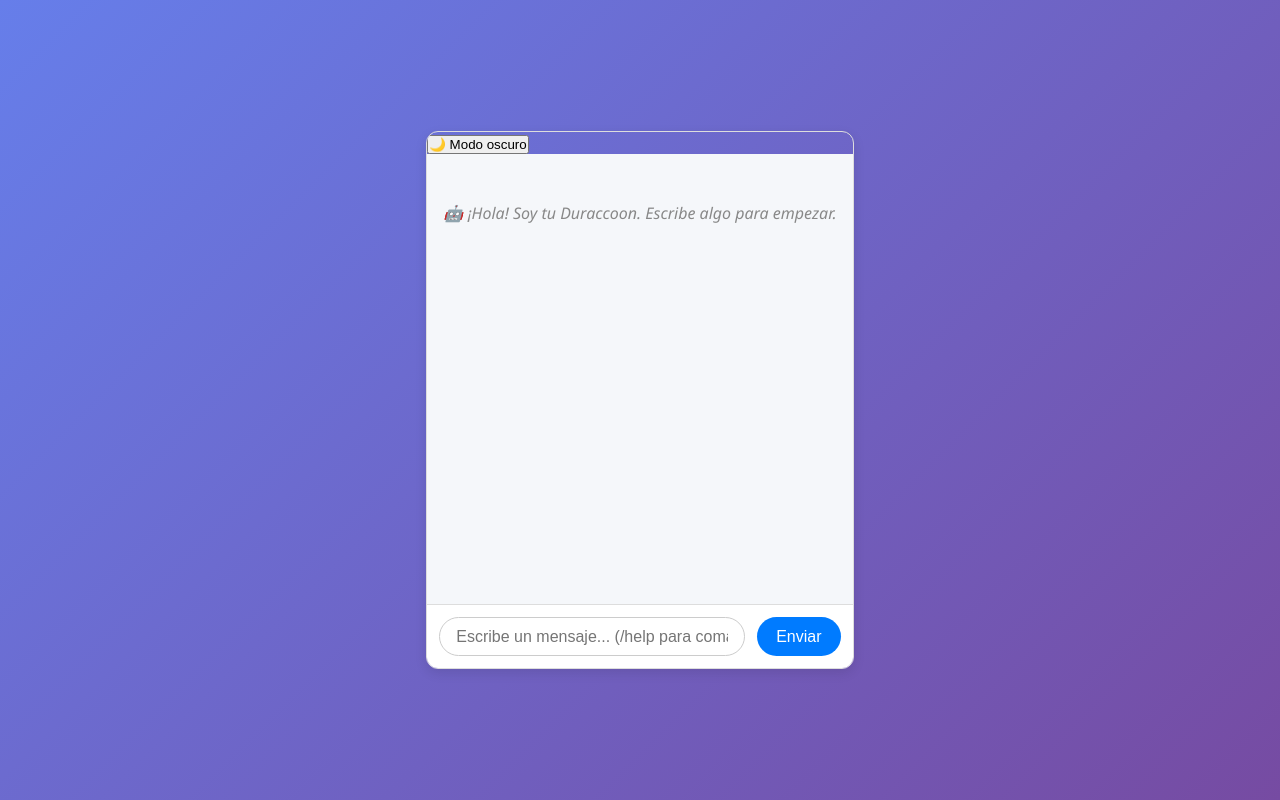
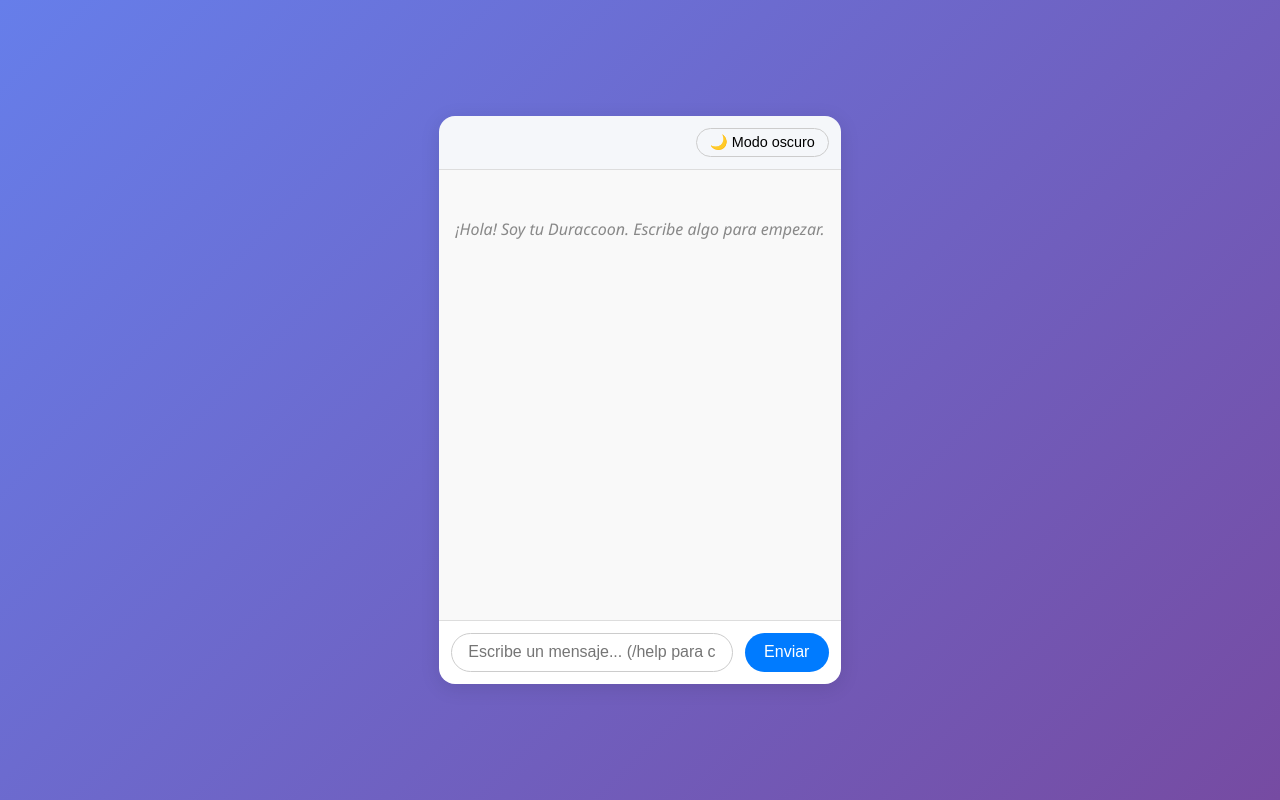
Before and after one commit to raccoon8right/Duraccoon, a React (Vite) app in the folder chat-bot/: page / in a window 1280 px wide. Built offline with nearby package versions, Linux system fonts and the light colour scheme.

Commit message:
fix(styles): integra modo oscuro y botón de tema correctamente

```diff
--- a/chat-bot/src/App.css
+++ b/chat-bot/src/App.css
@@ -1,18 +1,41 @@
+/* ===== ESTILOS BASE (modo claro) ===== */
 .chat-container {
   max-width: 600px;
   margin: 2rem auto;
-  border: 1px solid #ddd;
-  border-radius: 12px;
+  border-radius: 16px;
   overflow: hidden;
   font-family: 'Segoe UI', Tahoma, Geneva, Verdana, sans-serif;
-  box-shadow: 0 4px 12px rgba(0, 0, 0, 0.1);
+  box-shadow: 0 4px 20px rgba(0, 0, 0, 0.1);
+  transition: all 0.3s ease;
+}
+
+.chat-header {
+  display: flex;
+  justify-content: flex-end;
+  padding: 0.75rem;
+  background-color: #f5f7fa;
+  border-bottom: 1px solid #ddd;
+}
+
+.dark-mode-btn {
+  background: none;
+  border: 1px solid #ccc;
+  border-radius: 20px;
+  padding: 0.3rem 0.8rem;
+  cursor: pointer;
+  font-size: 0.9rem;
+  transition: 0.2s;
+}
+
+.dark-mode-btn:hover {
+  background-color: #e0e0e0;
 }
 
 .mensajes {
   height: 450px;
   overflow-y: auto;
   padding: 1rem;
-  background-color: #f5f7fa;
+  background-color: #f9f9f9;
   display: flex;
   flex-direction: column;
   gap: 0.75rem;
@@ -45,6 +68,35 @@
   background-color: #e9ecef;
   color: #1e2a3e;
   border-bottom-left-radius: 4px;
+}
+
+.escribiendo span {
+  animation: parpadeo 1.4s infinite;
+  opacity: 0;
+  display: inline-block;
+  margin-right: 2px;
+}
+
+.escribiendo span:nth-child(2) {
+  animation-delay: 0.2s;
+}
+
+.escribiendo span:nth-child(3) {
+  animation-delay: 0.4s;
+}
+
+@keyframes parpadeo {
+  0% {
+    opacity: 0;
+  }
+
+  50% {
+    opacity: 1;
+  }
+
+  100% {
+    opacity: 0;
+  }
 }
 
 .input-area {
@@ -83,31 +135,58 @@
   background-color: #0056b3;
 }
 
-.escribiendo span {
-  animation: parpadeo 1.4s infinite;
-  opacity: 0;
-  display: inline-block;
-  margin-right: 2px;
+/* ===== MODO OSCURO (sobrescribe lo anterior) ===== */
+.chat-container.dark {
+  background-color: #1e1e2f;
+  color: #eee;
 }
 
-.escribiendo span:nth-child(2) {
-  animation-delay: 0.2s;
+.chat-container.dark .chat-header {
+  background-color: #2d2d3a;
+  border-bottom-color: #444;
 }
 
-.escribiendo span:nth-child(3) {
-  animation-delay: 0.4s;
+.chat-container.dark .dark-mode-btn {
+  border-color: #666;
+  color: #eee;
 }
 
-@keyframes parpadeo {
-  0% {
-    opacity: 0;
-  }
+.chat-container.dark .dark-mode-btn:hover {
+  background-color: #3a3a4a;
+}
 
-  50% {
-    opacity: 1;
-  }
+.chat-container.dark .mensajes {
+  background-color: #2d2d3a;
+}
 
-  100% {
-    opacity: 0;
-  }
+.chat-container.dark .mensaje.usuario {
+  background-color: #0d6efd;
 }
+
+.chat-container.dark .mensaje.bot {
+  background-color: #3a3a4a;
+  color: #eee;
+}
+
+.chat-container.dark .mensaje-bienvenida {
+  color: #aaa;
+}
+
+.chat-container.dark .input-area {
+  background-color: #2d2d3a;
+  border-top-color: #444;
+}
+
+.chat-container.dark .input-area input {
+  background-color: #1e1e2f;
+  color: #eee;
+  border-color: #555;
+}
+
+.chat-container.dark .input-area button {
+  background-color: #0d6efd;
+}
+
+.chat-container.dark .input-area button:hover {
+  background-color: #0b5ed7;
+}
--- a/chat-bot/src/App.jsx
+++ b/chat-bot/src/App.jsx
@@ -177,7 +177,7 @@ function App() {
       <div className="mensajes" ref={mensajesContainerRef}>
         {mensajes.length === 0 && (
           <div className="mensaje-bienvenida">
-            🤖 ¡Hola! Soy tu Duraccoon. Escribe algo para empezar.
+            ¡Hola! Soy tu Duraccoon. Escribe algo para empezar.
           </div>
         )}
         {mensajes.map((msg) => (
```
